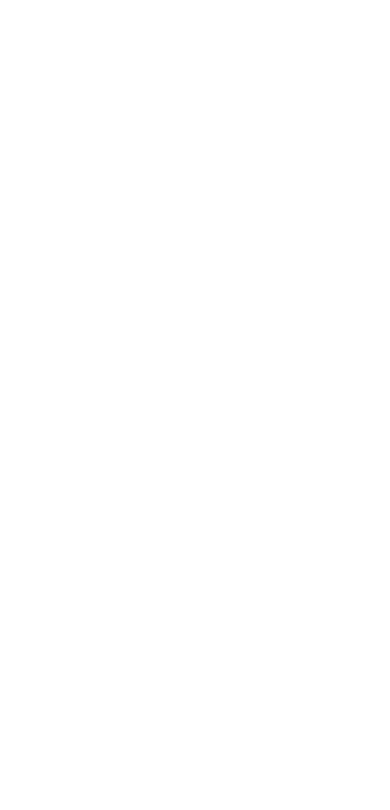
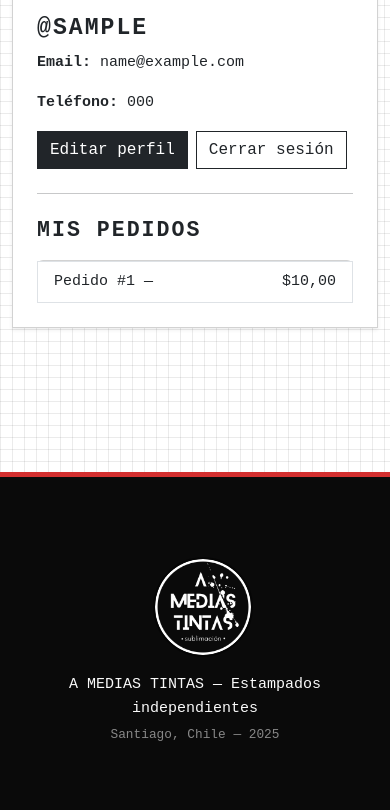
Before and after one commit to too0oori/M7_Portafolio_SofiaLagos, a Django app: page /usuarios/perfil/ in a window 390 px wide. Before the commit the part shown is empty. Shown: the part 494-1304 px from the top of the page. Before the commit the page ends 844 px from the top, so only its background shows below. Run offline with Django 5.2, Linux system fonts and the light colour scheme; a user stored in the database is signed in; tables that the repository leaves empty hold one stand-in row (values such as "Sample post").

Commit message:
se añade template de perfil

```diff
--- a/apps/usuarios/views.py
+++ b/apps/usuarios/views.py
@@ -26,7 +26,7 @@
 
             login(request, user)
             messages.success(request, f'¡Bienvenido a A Medias Tintas, {user.username}!')
-            return redirect('home')
+            return redirect('apps.productos:home')
     else:
         form = RegistroForm()
 
@@ -38,7 +38,7 @@
     Vista de login de usuarios
     """
     if request.user.is_authenticated:
-        return redirect('home')
+        return redirect('apps.productos:home')
 
     if request.method == 'POST':
         username = request.POST.get('username')
@@ -71,18 +71,16 @@
 
 @login_required
 def perfil_view(request):
-    """
-    Vista del perfil del usuario
-    Muestra información del usuario, perfil y direcciones
-    """
     perfil = request.user.perfil
-    direcciones = request.user.direcciones.all()
 
-    context = {
-        'perfil': perfil,
-        'direcciones': direcciones,
-    }
-    return render(request, 'usuarios/perfil.html', context)
+    pedidos = None
+    if hasattr(request.user, "pedido_set"):
+        pedidos = request.user.pedido_set.all()
+
+    return render(request, "usuarios/perfil.html", {
+        "perfil": perfil,
+        "pedidos": pedidos,
+    })
 
 
 class PerfilUpdateView(LoginRequiredMixin, UpdateView):
@@ -92,7 +90,7 @@
     model = Perfil
     form_class = PerfilForm
     template_name = 'usuarios/editar_perfil.html'
-    success_url = reverse_lazy('perfil')
+    success_url = reverse_lazy('apps.usuarios:perfil')
 
     def get_object(self):
         # Obtener el perfil del usuario actual
--- a/templates/usuarios/perfil.html
+++ b/templates/usuarios/perfil.html
@@ -0,0 +1,103 @@
+{% extends "base.html" %}
+{% load static %}
+
+{% block title %}Mi Perfil — A Medias Tintas{% endblock %}
+
+{% block content %}
+
+<div class="container py-5" style="max-width: 800px;">
+
+    <h1 class="mb-4" style="font-family:'Courier New'; font-weight:900;">
+        Mi Perfil
+    </h1>
+
+    <div class="card shadow-sm p-4" style="border-radius: 0;">
+
+        <div class="row align-items-center">
+
+            <!-- Avatar -->
+            <div class="col-md-4 text-center">
+                {% if perfil.imagen %}
+                    <img src="{{ perfil.imagen.url }}"
+                         alt="Foto de perfil"
+                         class="img-fluid mb-3"
+                         style="border: 2px solid #000; border-radius: 0;">
+                {% else %}
+                    <img src="{% static 'images/avatar-default.png' %}"
+                         alt="Avatar por defecto"
+                         class="img-fluid mb-3"
+                         style="border: 2px solid #000; border-radius: 0;">
+                {% endif %}
+            </div>
+
+            <!-- Información -->
+            <div class="col-md-8">
+
+                <h3 style="font-family: 'Courier New'; font-weight: 700;">
+                    @{{ request.user.username }}
+                </h3>
+
+                <p><strong>Email:</strong> {{ request.user.email }}</p>
+
+                {% if perfil.bio %}
+                    <p><strong>Bio:</strong> {{ perfil.bio }}</p>
+                {% endif %}
+
+                {% if perfil.telefono %}
+                    <p><strong>Teléfono:</strong> {{ perfil.telefono }}</p>
+                {% endif %}
+
+                {% if perfil.direccion %}
+                    <p><strong>Dirección:</strong> {{ perfil.direccion }}</p>
+                {% endif %}
+
+                <!-- Botones -->
+                <div class="d-flex gap-2 mt-3 flex-wrap">
+                    <a href="{% url 'apps.usuarios:editar_perfil' %}"
+                       class="btn btn-dark"
+                       style="border-radius:0;">
+                        Editar perfil
+                    </a>
+
+                    <a href="{% url 'apps.usuarios:logout' %}"
+                       class="btn btn-outline-dark"
+                       style="border-radius:0;">
+                        Cerrar sesión
+                    </a>
+                </div>
+            </div>
+        </div>
+
+        <!-- Separador -->
+        <hr class="my-4">
+
+        <!-- Historial de pedidos (opcional si tienes app pedidos) -->
+        {% if pedidos %}
+            <h4 class="mb-3" style="font-family:'Courier New'; font-weight:700;">
+                Mis pedidos
+            </h4>
+
+            {% if pedidos.count > 0 %}
+                <ul class="list-group">
+                    {% for pedido in pedidos %}
+                        <li class="list-group-item d-flex justify-content-between"
+                            style="border-radius:0;">
+                            <span>
+                                Pedido #{{ pedido.id }} — {{ pedido.fecha|date:"d M Y" }}
+                            </span>
+                            <span>
+                                ${{ pedido.total }}
+                            </span>
+                        </li>
+                    {% endfor %}
+                </ul>
+            {% else %}
+                <p class="text-muted">No tienes pedidos aún.</p>
+            {% endif %}
+        {% endif %}
+
+    </div>
+
+</div>
+
+{% endblock %}
--- a/templates/usuarios/registro.html
+++ b/templates/usuarios/registro.html
@@ -35,7 +35,7 @@
 
     <p class="text-center mt-3" style="font-size:0.9rem;">
         ¿Ya tienes cuenta?
-        <a href="{% url 'login' %}" style="text-decoration:underline;">Inicia sesión</a>
+        <a href="{% url 'apps.usuarios:login' %}" style="text-decoration:underline;">Inicia sesión</a>
     </p>
 
 </div>
```
Also changed, not shown: apps/productos/views.py (+8 -4 lines).
